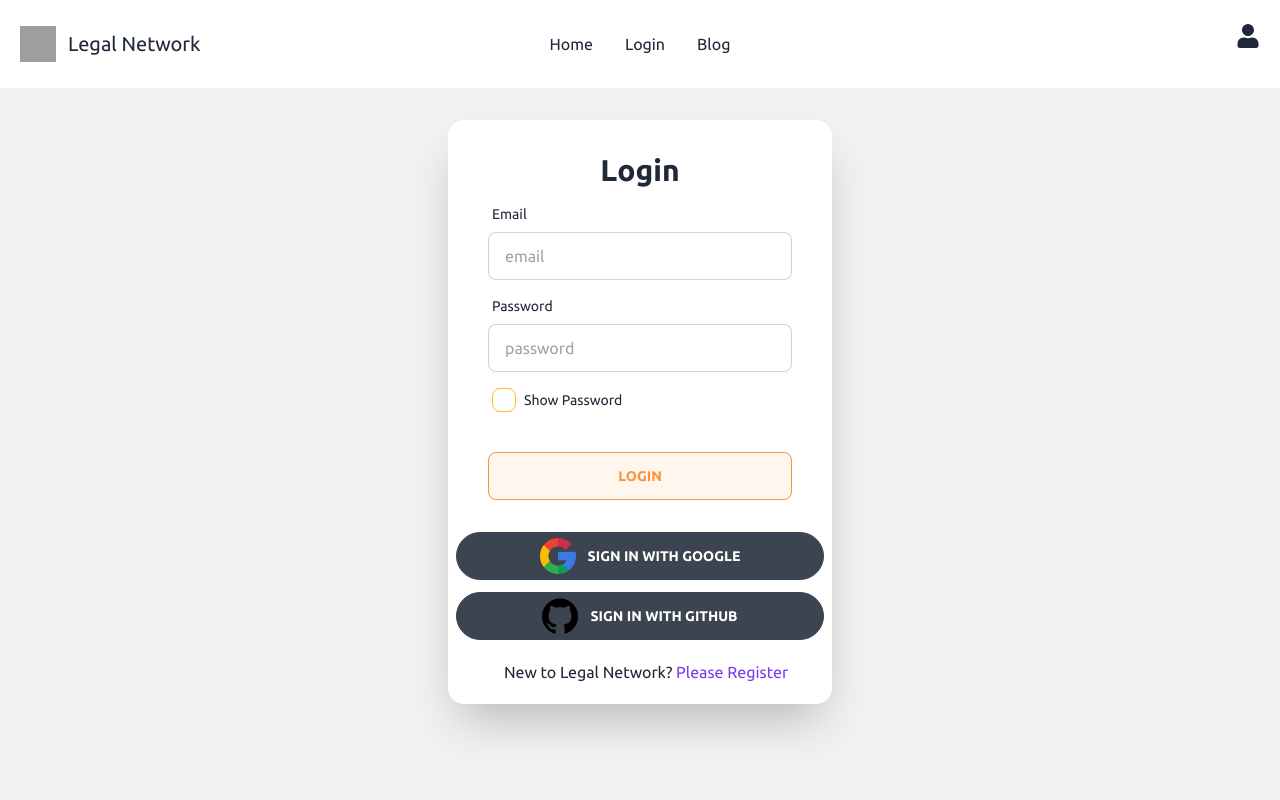
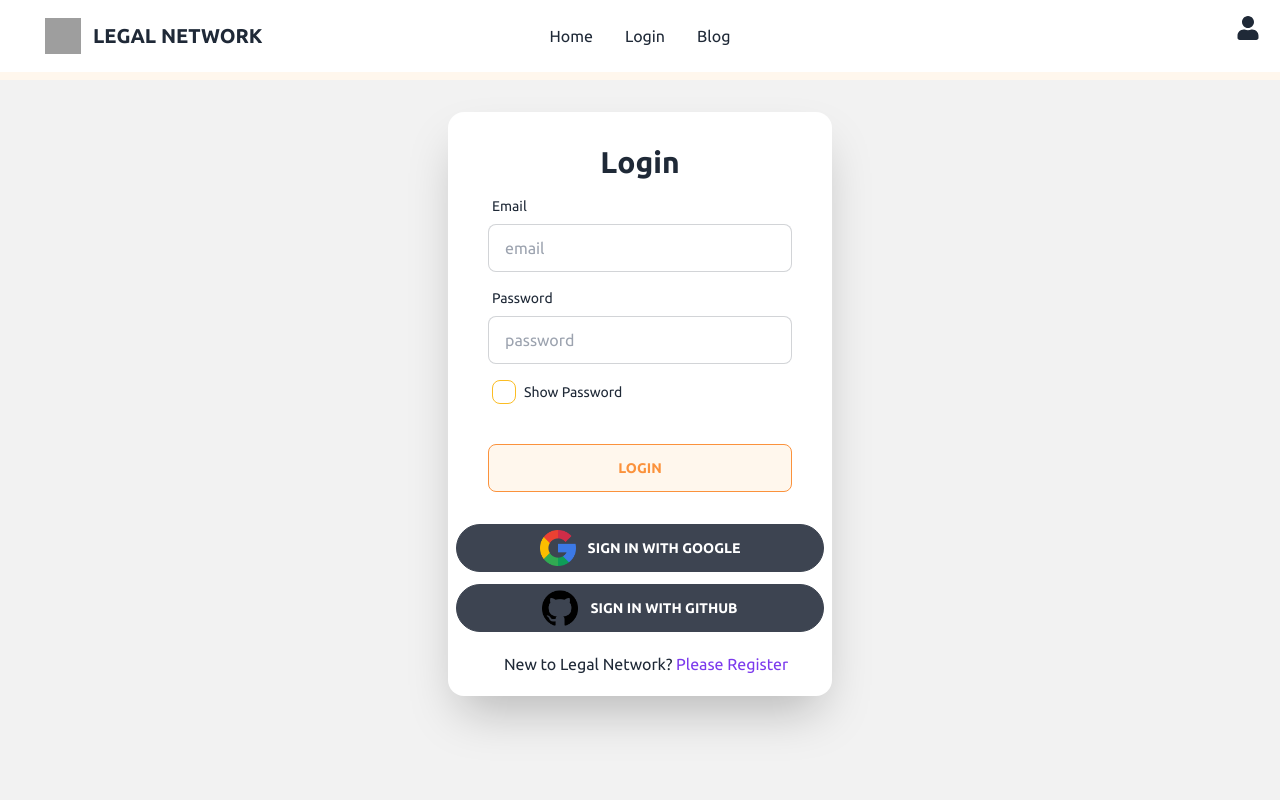
Before and after one commit to yusuf-khan-swd/legal-network-client, a React (Create React App) app: page /login in a window 1280 px wide. Shown: the top 800 px of the page. Built offline with nearby package versions, Linux system fonts and the light colour scheme; no server answers; grey boxes are pictures that could not be loaded.

Commit message:
added more style to headers

```diff
--- a/src/App.js
+++ b/src/App.js
@@ -3,7 +3,7 @@ import { routes } from "./Routes/Router/Router";
 
 function App() {
   return (
-    <div className="bg-orange-50">
+    <div className="bg-orange-50 max-w-screen-2xl mx-auto">
       <RouterProvider router={routes}></RouterProvider>
     </div>
   );
--- a/src/Pages/Shared/Header/Header.js
+++ b/src/Pages/Shared/Header/Header.js
@@ -21,9 +21,9 @@ const Header = () => {
   };
 
   return (
-    <div>
-      <nav>
-        <div className="navbar bg-base-100 py-5 ">
+    <div className='h-20 pb-2 z-50 sticky top-0'>
+      <nav className='rounded-lg'>
+        <div className="navbar bg-base-100 py-3">
           <div className="navbar-start">
             <div className="dropdown">
               <label tabIndex={0} className="btn btn-ghost lg:hidden">
@@ -49,15 +49,17 @@ const Header = () => {
                       <Link to='/login'>Login</Link>
                     </>
                 }
-                <li className='border-2 border-orange-400 rounded-lg'>
+                <li className='border-2 border-orange-400 rounded-lg mt-2'>
                   <NavLink className={({ isActive }) => isActive ? 'active' : undefined} to='/blog'>Blog</NavLink>
                 </li>
               </ul>
             </div>
-            <Link to='/' className="text-xl flex justify-center items-center ml-3">
-              <img className='mr-3 w-9 h-9' src={logo} alt="" />
-              <p>Legal Network</p>
-            </Link>
+            <div className='btn btn-ghost'>
+              <Link to='/' className="text-base md:text-xl flex justify-center items-center ml-5">
+                <img className='mr-3 w-9 h-9' src={logo} alt="" />
+                <p>Legal Network</p>
+              </Link>
+            </div>
           </div>
           <div className="navbar-center hidden lg:flex">
             <ul className="menu menu-horizontal p-0">
```
